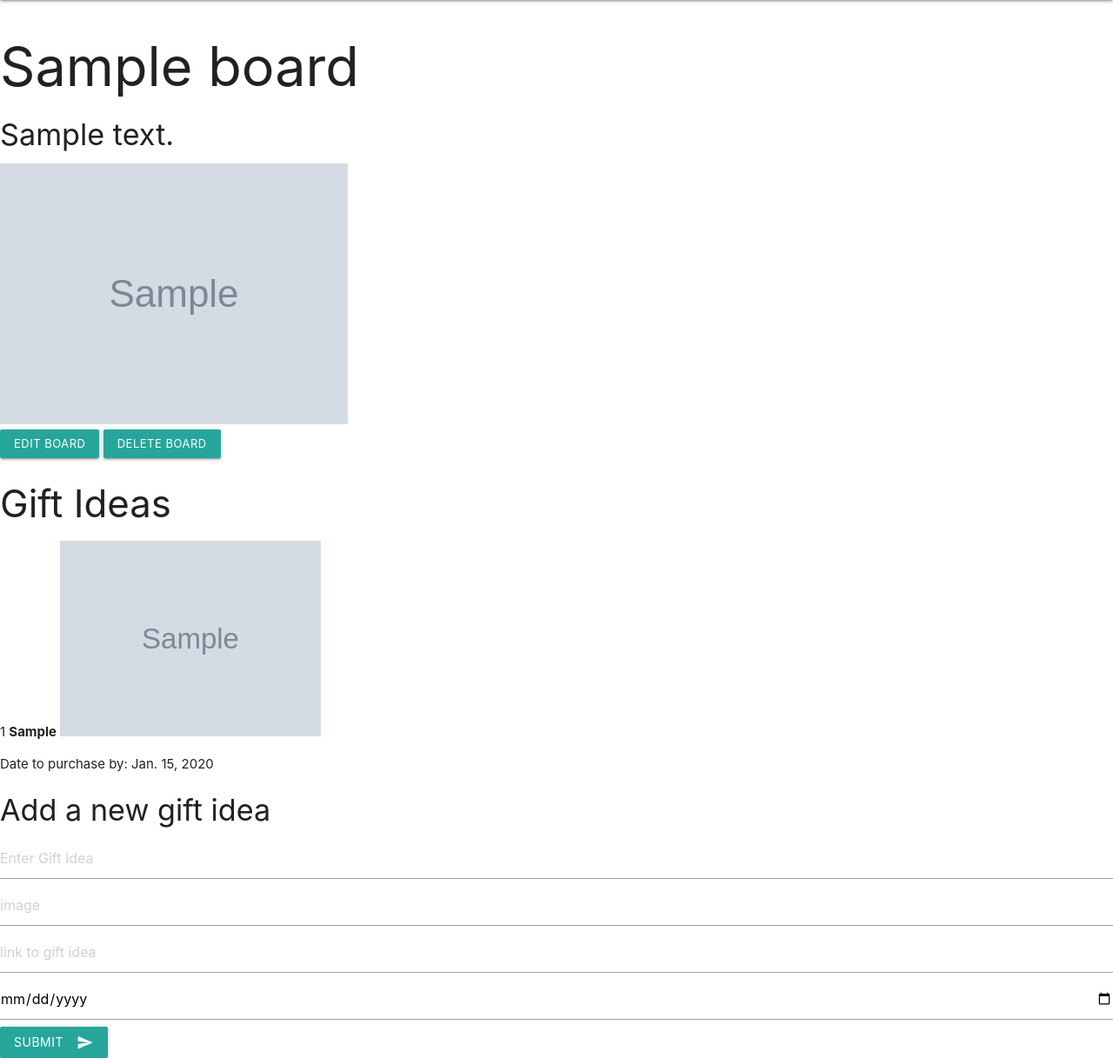
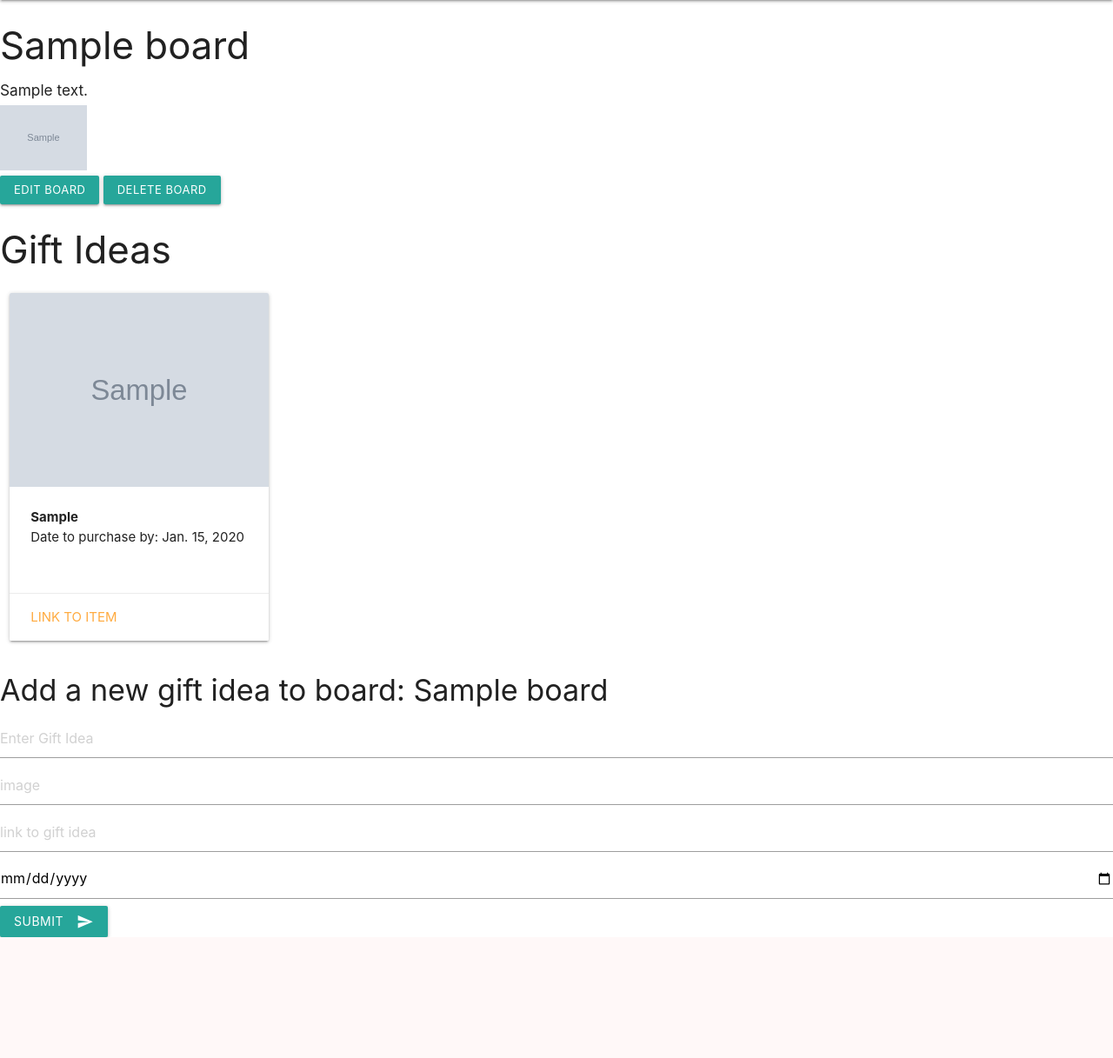
Before and after one commit to vvela2022/Gift-Planner-App, a Django app: page /boards/1/ in a window 1280 px wide. Shown: the part 64-1281 px from the top of the page at 87% size. After the commit the page ends 1142 px from the top, so only its background shows below. Run offline with Django 4.2, Linux system fonts and the light colour scheme; tables that the repository leaves empty hold one stand-in row (values such as "Sample post"); grey boxes marked "Sample" are stand-in pictures.

Commit message:
formatted board detail page

```diff
--- a/main_app/static/styles/main.css
+++ b/main_app/static/styles/main.css
@@ -18,7 +18,7 @@ h3 > span {
 }
 
 .board-img {
-    max-width: 500px;
+    max-width: 100px;
 }
 
 .gift-img {
--- a/main_app/templates/board_detail.html
+++ b/main_app/templates/board_detail.html
@@ -2,8 +2,8 @@
 {% block title %}Board Detail{% endblock %}
 {% block content %}
 <div>
-    <h1>{{board.title}}</h1>
-    <h4>{{board.about}}</h4>
+    <h3>{{board.title}}</h3>
+    <h6>{{board.about}}</h6>
 </div>
 <div>
     <img class="board-img" src="{{board.image}}" alt={{board.title}}/>
@@ -13,21 +13,28 @@
     <a class="waves-effect waves-light btn-small" href="{% url 'board_delete' board.pk %}">Delete Board</a>
 </div>
 
-<div>
-    <h3>Gift Ideas</h3>
+<h3>Gift Ideas</h3>
+<div class="row">
     {% for gift in board.gifts.all %}
-    <div>
-        <span>{{forloop.counter}}</span>
-        <span><b>{{gift.idea}}</b></span>
-        <a href="{{gift.link}}">
-            <img class="gift-img" src="{{gift.image}}" alt={{gift.idea}}/>
-        </a>
-        <p>Date to purchase by: {{gift.date_needed}}</p>
+    <div class="col s6 m3">
+        <div class="card medium">
+            <div class="card-image">
+                <img class="gift-img" src="{{gift.image}}" alt={{gift.idea}}/>
+            </div>
+            <div class="card-content">
+                <span><b>{{gift.idea}}</b></span>
+                <p>Date to purchase by: {{gift.date_needed}}</p>
+            </div>
+            <div class="card-action">
+                <a href="{{gift.link}}">Link to Item</a>
+            </div>
+        </div>
     </div>
+{% endfor %}
 </div>
-{% endfor %}
 
-<h4>Add a new gift idea</h4>
+
+<h4>Add a new gift idea to board: {{board.title}}</h4>
 <!-- adding form for new gift_idea -->
 <form form action="{% url 'gift_create' board.pk%}" method="post">
     {% csrf_token %}
--- a/main_app/templates/board_list.html
+++ b/main_app/templates/board_list.html
@@ -29,8 +29,6 @@
 
 
 
-
-
     <div class="row">
         {% for board in boards %}
         <div class="col s6 m3">
--- a/main_app/views.py
+++ b/main_app/views.py
@@ -55,6 +55,7 @@ class BoardUpdate(UpdateView):
     model = Board
     fields = ['title', 'image', 'about']
     template_name = 'board_update.html'
+
     def get_success_url(self):
         return reverse('board_detail', kwargs={'pk': self.object.pk})
 
```
